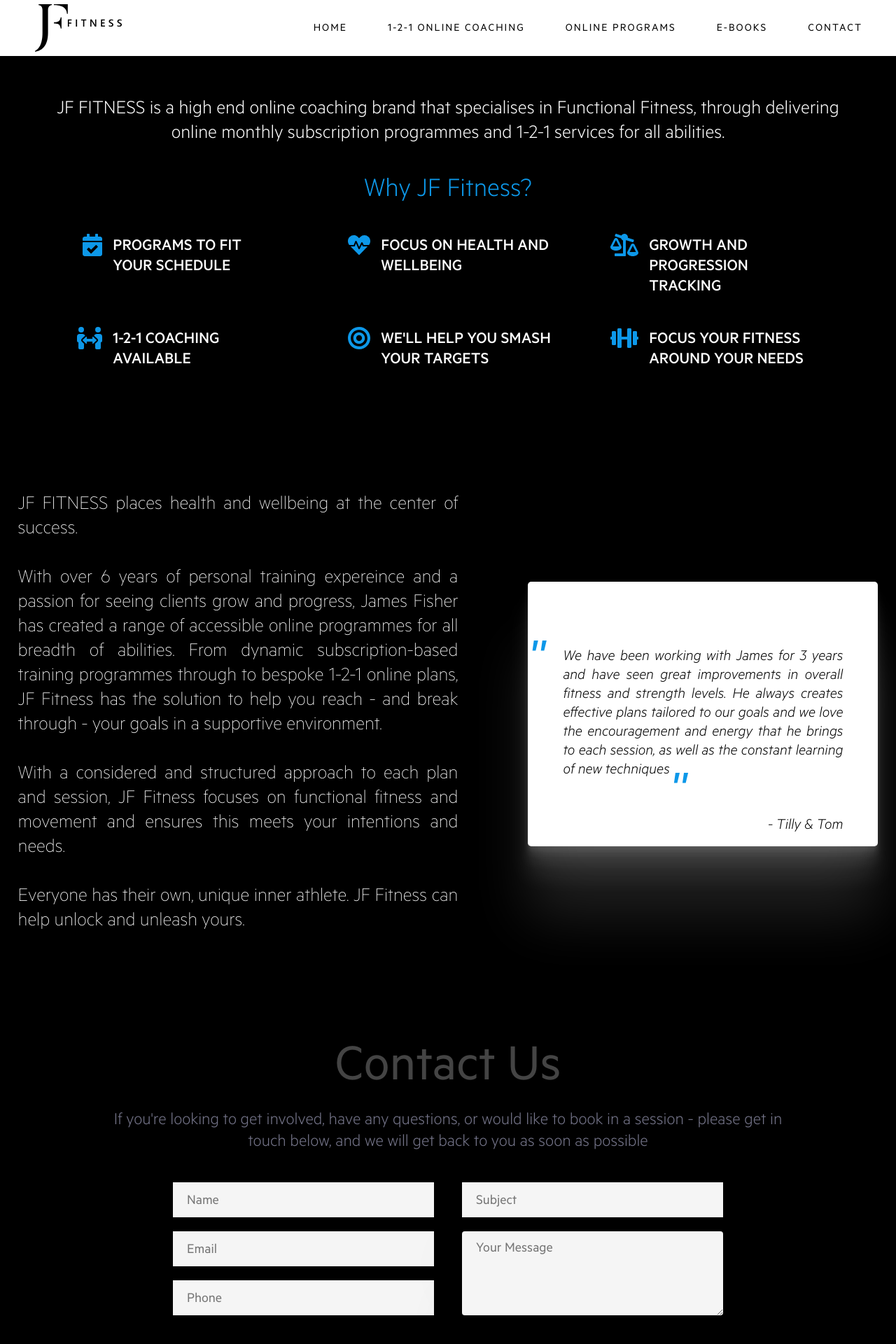
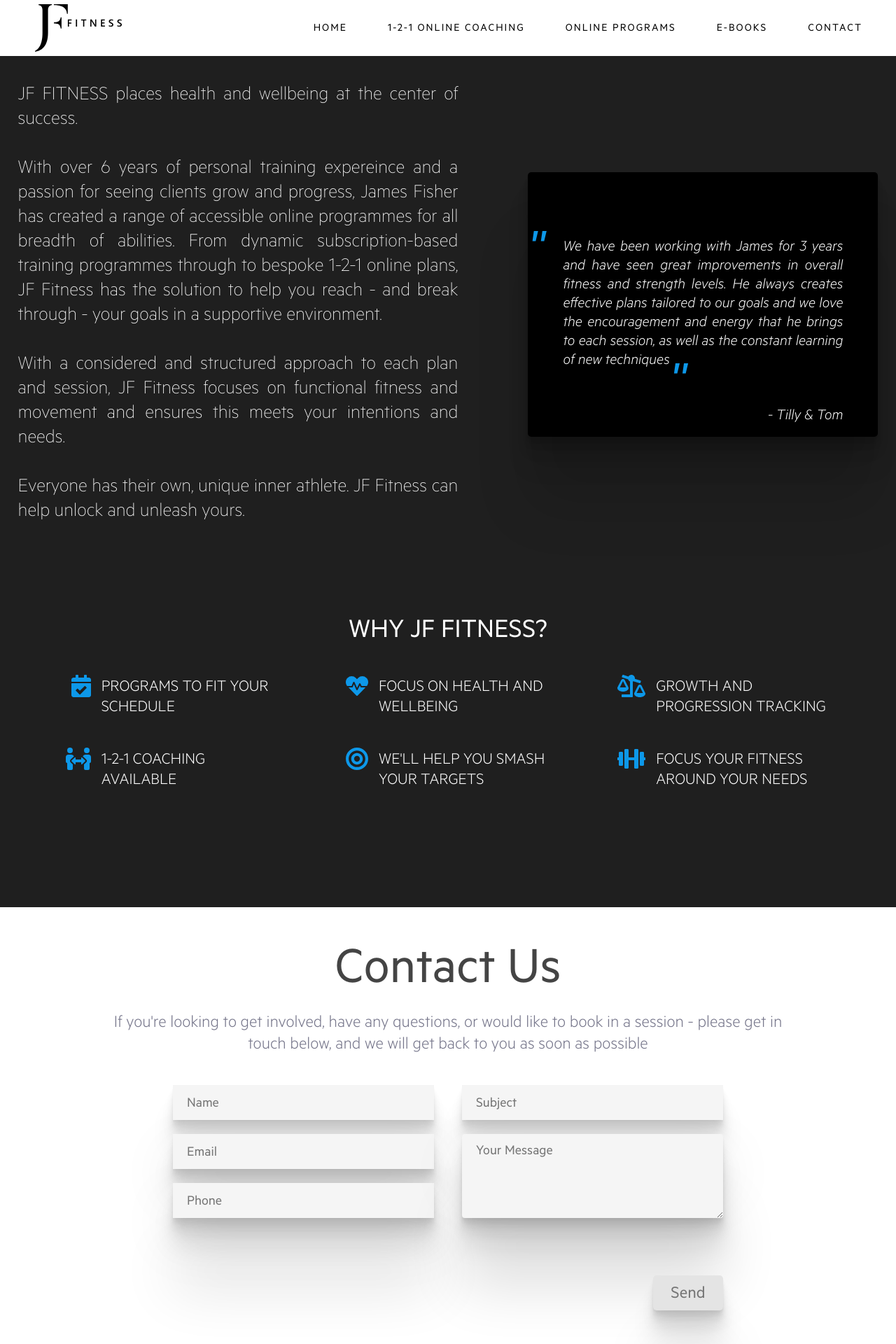
Before and after one commit to RKHTechnologies/jf-fitness, a React (Create React App) app: page / in a window 1280 px wide. Shown: the part 800-2720 px from the top of the page at 70% size. Built offline with nearby package versions, Linux system fonts and the light colour scheme.

Commit message:
Sorted lots more for dark theme

```diff
--- a/src/Components/Testimonials.tsx
+++ b/src/Components/Testimonials.tsx
@@ -14,19 +14,20 @@ const TestimonialsSection = styled.div`
   position: relative;
   width: 500px;
   height: 60%;
-  background: ${colours.light};
+  background: ${colours.dark};
   border-radius: 5px;
   box-sizing: border-box;
   padding: 50px;
   display: flex;
   align-items: center;
   justify-content: center;
-  box-shadow: 0 2.8px 2.2px rgb(255 255 255 / 3%), 0 6.7px 5.3px rgb(255 255 255 / 5%), 0 12.5px 10px rgb(255 255 255 / 6%), 0 22.3px 17.9px rgb(255 255 255 / 7%), 0 41.8px 33.4px rgb(255 255 255 / 9%), 0 100px 80px rgb(255 255 255 / 12%);
+  /* box-shadow: 0 2.8px 2.2px rgb(255 255 255 / 3%), 0 6.7px 5.3px rgb(255 255 255 / 5%), 0 12.5px 10px rgb(255 255 255 / 6%), 0 22.3px 17.9px rgb(255 255 255 / 7%), 0 41.8px 33.4px rgb(255 255 255 / 9%), 0 100px 80px rgb(255 255 255 / 12%); */
+  box-shadow: 0 2.8px 2.2px rgba(0,0,0,0.034), 0 6.7px 5.3px rgba(0,0,0,0.048), 0 12.5px 10px rgba(0,0,0,0.06), 0 22.3px 17.9px rgba(0,0,0,0.072), 0 41.8px 33.4px rgba(0,0,0,0.086), 0 100px 80px rgba(0,0,0,0.12);
 `;
 
 const Testimonial = styled.div`
   font-style: italic;
-  color: ${colours.dark};
+  color: ${colours.light};
   font-size: 1.4em;
   text-align: justify;
 
--- a/src/Components/WhyUs.tsx
+++ b/src/Components/WhyUs.tsx
@@ -7,15 +7,17 @@ import { faHeartbeat, faCalendarCheck, faBalanceScaleRight, faBullseye, faDumbbe
 const WhyUsSection = styled(SectionContainer)`
   min-height: 200px;
   margin-bottom: 30px;
+  background: transparent;
 `;
 
 export const PageHeading = styled.div`
   font-weight: 400;
   font-size: 2.5em;
   margin: 20px auto;
-  color: ${colours.primary};
+  color: ${colours.light};
   text-align: center;
-  font-weight: 300;
+  font-weight: 400;
+  text-transform: uppercase;
 `;
 
 export const Grid = styled.div`
@@ -59,7 +61,7 @@ export const Title = styled.h2`
   margin-top: 21px;
   margin-bottom: 0;
   color: ${colours.light};
-  font-weight: 500;
+  font-weight: 300;
   text-transform: uppercase;
 `;
 
--- a/src/Pages/Home.tsx
+++ b/src/Pages/Home.tsx
@@ -47,23 +47,23 @@ const Home: React.FC = () => {
     <Container>
       <HeroVideo />
 
-      <Section id="whyus" topSpace>
-        <div className="wrapper">
-          <SectionContainer dark>
-            <p>JF FITNESS is a high end online coaching brand that specialises in Functional Fitness, through delivering online monthly subscription programmes and 1-2-1 services for all abilities.</p>
-            <WhyUs />
-            {/* <ProductCards /> */}
-          </SectionContainer>
-        </div>
-      </Section>
-
-      <Section id="intro">
+      <Section id="intro" topSpace>
         <div className="wrapper">
           <About />
         </div>
       </Section>
 
-      <Section id="ContactUs" fullwidth lastItem>
+      <Section id="whyus">
+        <div className="wrapper">
+          <WhyUs />
+          {/* <p>JF FITNESS is a high end online coaching brand that specialises in Functional Fitness, through delivering online monthly subscription programmes and 1-2-1 services for all abilities.</p> */}
+          {/* <ProductCards /> */}
+        </div>
+      </Section>
+
+
+
+      <Section id="ContactUs" fullwidth lastItem style={{background: "#fff"}}>
         <Contact />
       </Section>
     </Container>
--- a/src/Shared/SharedStyles.tsx
+++ b/src/Shared/SharedStyles.tsx
@@ -67,7 +67,8 @@ export const SectionContainer = styled.div`
   justify-content: flex-start;
   align-items: center;
   flex-wrap: wrap;
-  background: ${(p: SectionProps) => p.dark ? colours.dark : colours.light};
+  /* background: ${(p: SectionProps) => p.dark ? colours.dark : colours.light}; */
+  background: transparent;
   color: ${(p: SectionProps) => p.dark ? colours.light : colours.dark};
   font-weight: 100;
 
@@ -82,6 +83,7 @@ export const SectionContainer = styled.div`
       font-weight: 300;
       text-align: center;
       margin: 10px 0;
+      font-weight: 100;
   }
 
   @media(max-width: ${SharedSettings.mobile}) {
--- a/src/index.css
+++ b/src/index.css
@@ -56,7 +56,7 @@ body {
     sans-serif;
   -webkit-font-smoothing: antialiased;
   -moz-osx-font-smoothing: grayscale;
-  background: #000;
+  background: #1f1f1f;
 }
 
 code {
```
